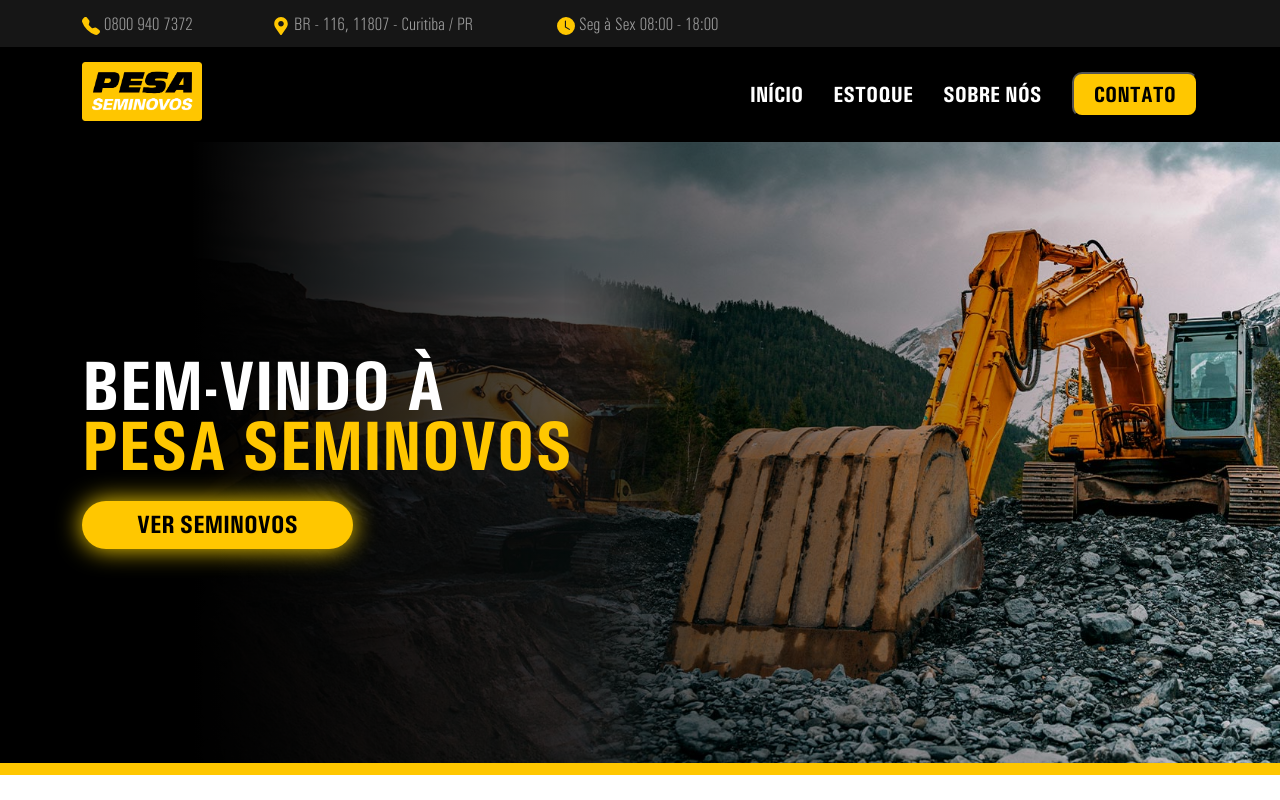
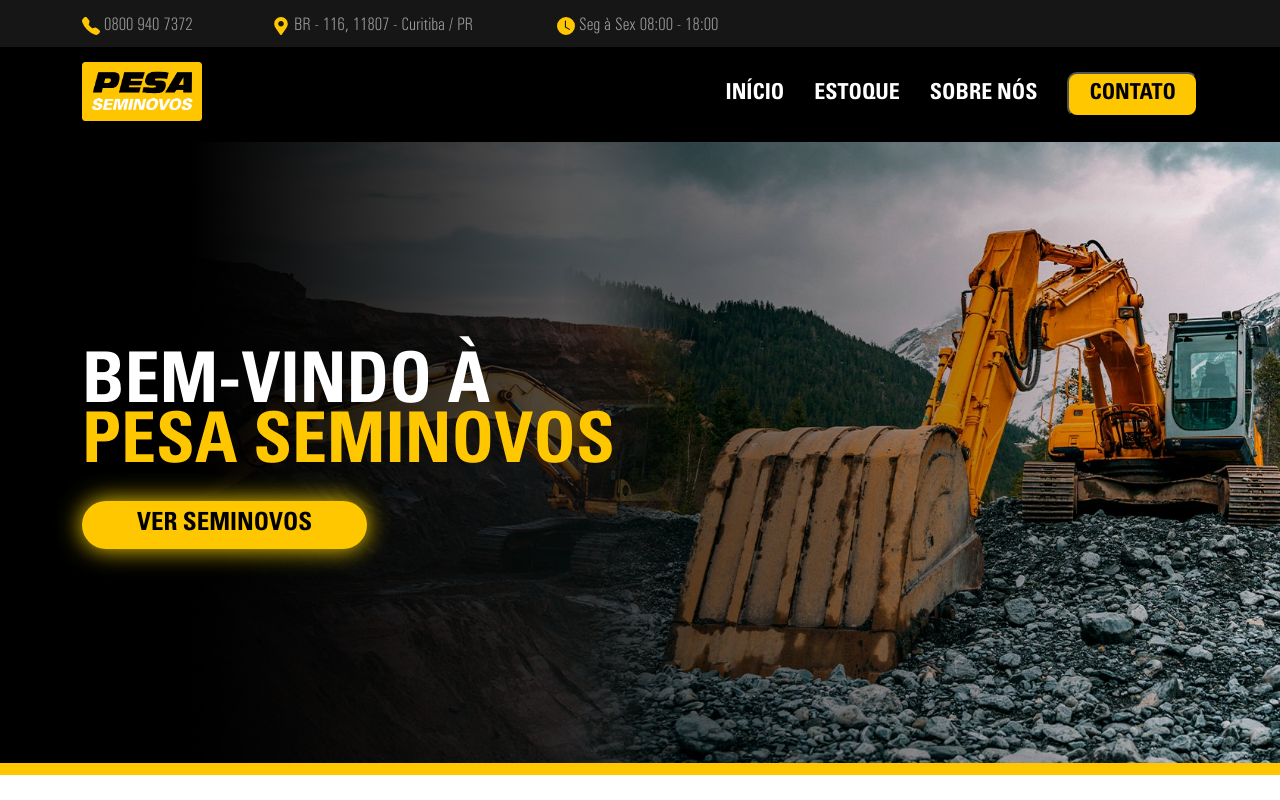
Before and after one commit to devnx-web/next_pesaseminovos, a Next.js app: page / in a window 1280 px wide. Shown: the top 800 px of the page. Built offline with nearby package versions, Linux system fonts and the light colour scheme.

Commit message:
att fonte

```diff
--- a/styles/globals.css
+++ b/styles/globals.css
@@ -16,7 +16,7 @@ a {
 }
 
 @font-face {
-  font-family: "Univers Bold";
+  font-family: "Univers Condensed Bold";
   src: url('../public/fonts/univers-condensed-bold.ttf');
   font-weight: 400;
   font-style: normal;
@@ -35,3 +35,10 @@ a {
   font-weight: 100;
   font-style: normal;
 }
+
+@font-face {
+  font-family: "Univers Bold";
+  src: url('../public/fonts/UniversLTStd-BoldCn.otf');
+  font-weight: 900;
+  font-style: normal;
+}
```
Also changed, not shown: public/fonts/UniversLTStd-BoldCn.otf (added).
